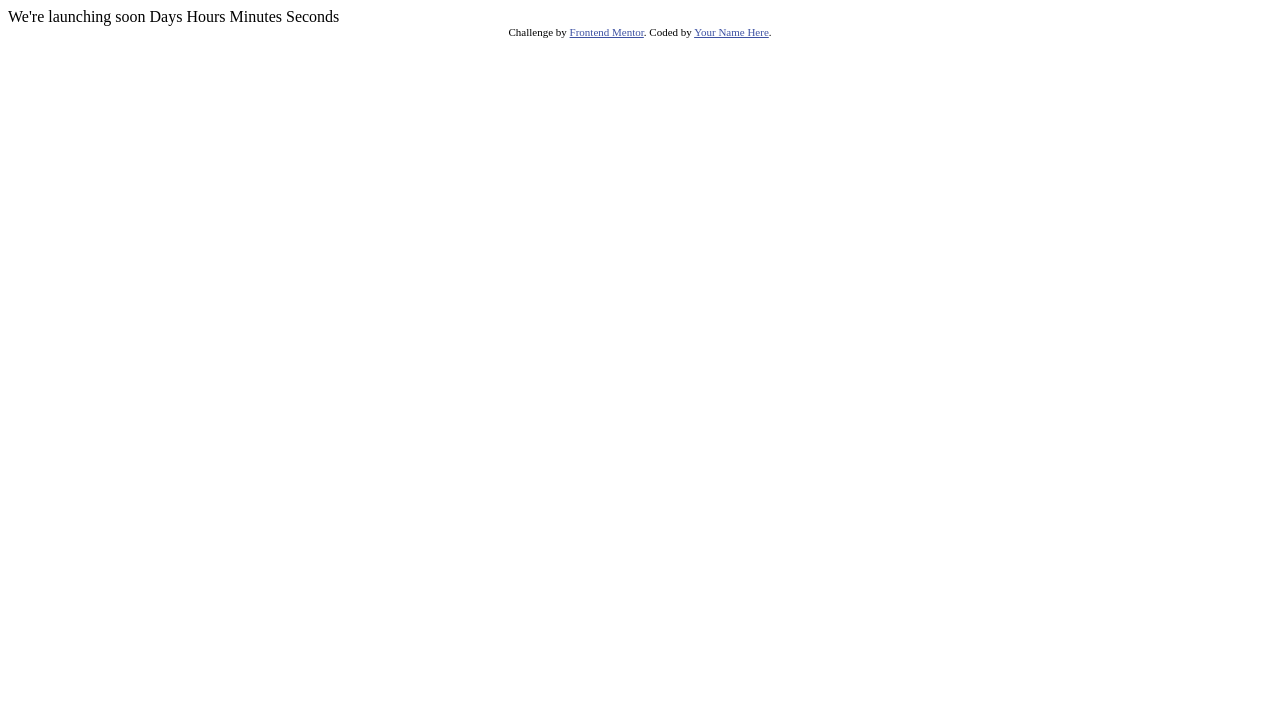
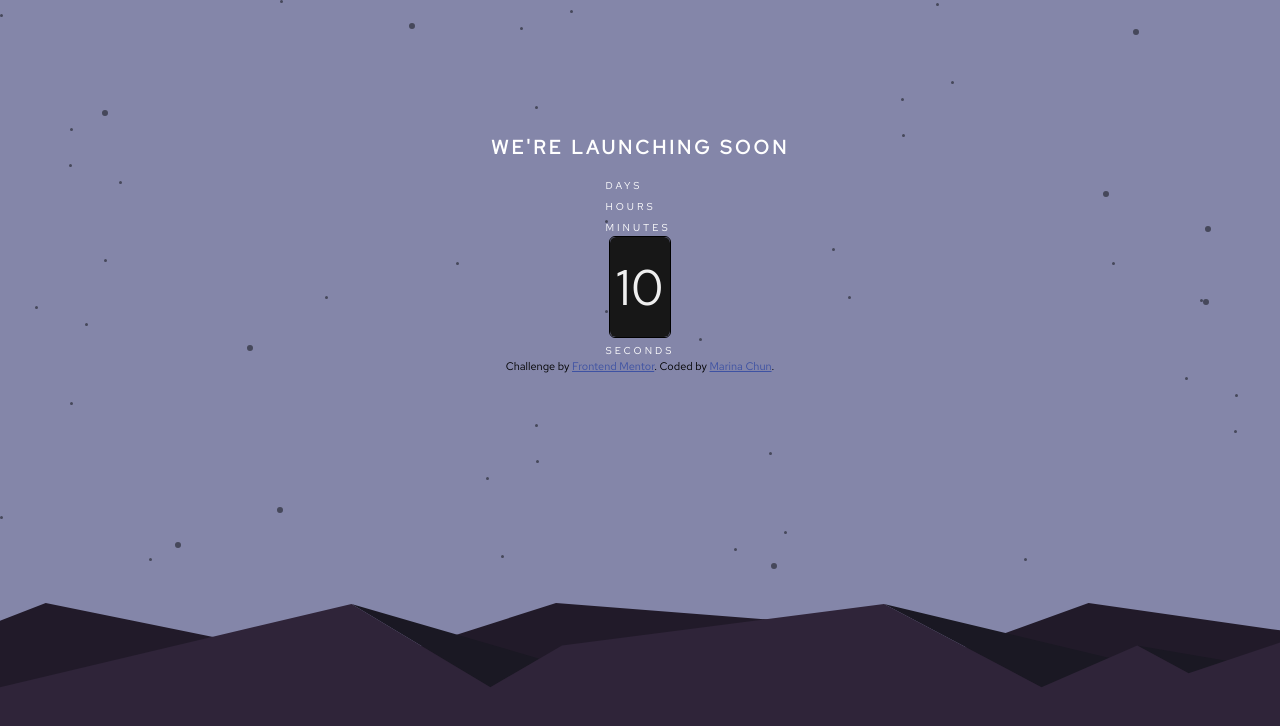
Before and after one commit to marinachun/launch-timer, a plain HTML site: page index.html in a window 1280 px wide. Drawn offline with Linux system fonts and the light colour scheme.

Commit message:
making progress with flip

```diff
--- /dev/null
+++ b/css/style.css
@@ -0,0 +1,90 @@
+@import url("https://fonts.googleapis.com/css2?family=Red+Hat+Text:ital,wght@0,400;1,700&display=swap");
+
+html {
+  font-family: "Red Hat Text", sans-serif;
+}
+
+:root {
+  --flip-height: 100px;
+  --flip-width: calc(var(--flip-height) * 0.6);
+  --line-height: calc(var(--flip-height) * 0.5);
+  --flip-container-color: #171717;
+  --flip-color: #171717;
+  --flip-text-color: #efefef;
+  --flip-border-radius: calc(var(--flip-height) * 0.06);
+  --animation-time: 0.8s;
+  --animation-ease: linear;
+  --perspective: 200px;
+}
+
+body {
+  background-image: url(/images/bg-stars.svg), url(/images/pattern-hills.svg);
+  background-attachment: fixed;
+  background-position-y: top, bottom;
+  background-color: hsl(237, 18%, 59%);
+  background-repeat: no-repeat;
+  align-items: center;
+  display: flex;
+  flex-wrap: wrap;
+  flex-direction: column;
+  justify-content: center;
+  align-items: center;
+}
+
+h1 {
+  font-size: larger;
+  color: white;
+  font-weight: bold;
+  letter-spacing: 3px;
+  text-align: center;
+  margin-top: 10%;
+}
+
+.flip-clock span {
+  justify-content: center;
+  font-size: 10px;
+  color: white;
+  letter-spacing: 3px;
+}
+
+.flip {
+  height: var(--flip-height);
+  width: var(--flip-width);
+  border: 1px solid;
+  border-radius: var(--flip-border-radius);
+  font-size: calc(var(--flip-height) * 0.5);
+  position: relative;
+  margin: 0 0.2rem;
+}
+
+.flip-display {
+  height: var(--flip-height);
+  width: var(--flip-width);
+  display: flex;
+  flex-direction: column;
+  z-index: 1;
+}
+
+.flip-display-top,
+.flip-display-bottom {
+  position: relative;
+  text-align: center;
+  overflow: hidden;
+  width: 100%;
+  height: calc(var(--flip-height) * 0.5);
+  background-color: var(--flip-container-color);
+  color: var(--flip-text-color);
+  line-height: calc(var(--line-height) * var(--i));
+}
+
+.flip-display-top {
+  --i: 2;
+  border-top-left-radius: var(--flip-border-radius);
+  border-top-right-radius: var(--flip-border-radius);
+}
+
+.flip-display-bottom {
+  --i: -2;
+  border-bottom-left-radius: var(--flip-border-radius);
+  border-bottom-right-radius: var(--flip-border-radius);
+}
--- a/index.html
+++ b/index.html
@@ -5,6 +5,8 @@
   <meta name="viewport" content="width=device-width, initial-scale=1.0"> <!-- displays site properly based on user's device -->
 
   <link rel="icon" type="image/png" sizes="32x32" href="./images/favicon-32x32.png">
+  <link rel="stylesheet" href="css/style.css">
+
 
   <title>Frontend Mentor | Launch countdown timer</title>
 
@@ -15,17 +17,33 @@
   </style>
 </head>
 <body>
+  <h1>WE'RE LAUNCHING SOON</h1>
+  <div class="flip-clock">
+    <div class="flip-days">
+      <span>DAYS</span>
+    </div>
+    <div class="flip-hours">
+      <span>HOURS</span>
+    </div>
+    <div class="flip-minutes">
+      <span>MINUTES</span>
+    </div>
+    <div class="flip-seconds">
+      <div class="flip seconds-last">
+        <div class="flip-display">
+          <div class="flip-display-top">10</div>
+          <div class="flip-display-bottom">10</div>
+       </div>
+      </div>
+      <span>SECONDS</span>
+      </div>
 
-  We're launching soon
+    </div>
 
-  Days
-  Hours
-  Minutes
-  Seconds
 
   <div class="attribution">
     Challenge by <a href="https://www.frontendmentor.io?ref=challenge" target="_blank">Frontend Mentor</a>.
-    Coded by <a href="#">Your Name Here</a>.
+    Coded by <a href="https://github.com/marinachun/launch-countdown-timer">Marina Chun</a>.
   </div>
 </body>
 </html>
```
Also changed, not shown: js/countdown.js (added).
